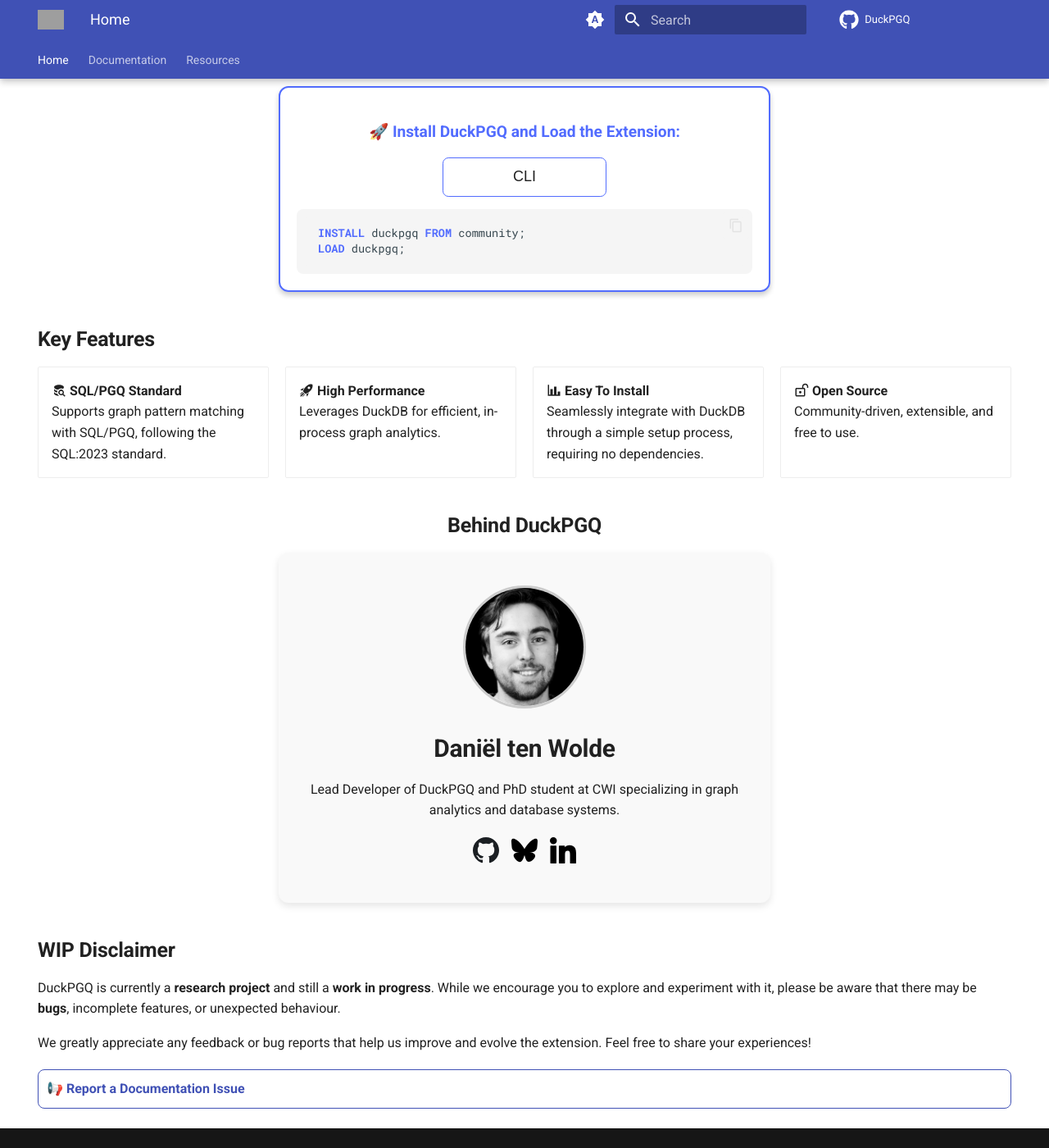
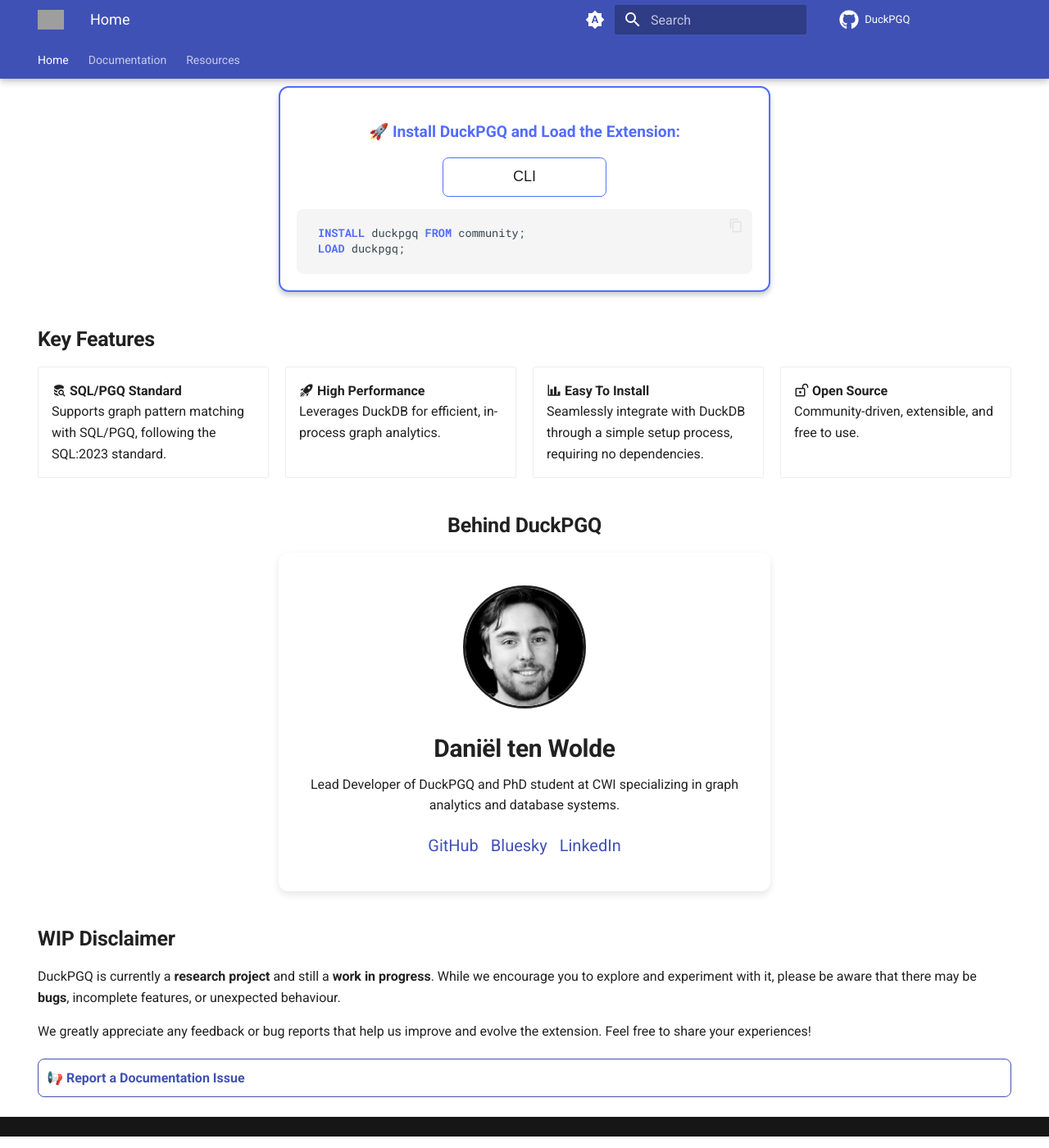
Before and after one commit to Dtenwolde/duckpgq-docs, an MkDocs documentation site: the page built from docs/index.md, in a window 1280 px wide and 1400 px high, scrolled down 344 px. Shown: the whole window at 82% size. Built offline with MkDocs 1.6.1 and Material for MkDocs 9.7.7, drawn with Linux system fonts in a browser that asks for light colours; nearby versions of some CDN libraries; comment, search, counter and statistics services are not loaded; grey boxes are pictures that could not be loaded.

Commit message:
Went back to text

```diff
--- a/docs/index.md
+++ b/docs/index.md
@@ -67,25 +67,21 @@ hide:
 </div>
 
 
+
 <h2 class="team-header">Behind DuckPGQ</h2>
-
 
 <div class="team-section">
     <img src="assets/MK3_1748_square.JPG" alt="Daniel ten Wolde" class="team-photo">
     <h2>Daniël ten Wolde</h2>
-    <p>Lead Developer of DuckPGQ and PhD student at CWI specializing in graph analytics and database systems.</p>
+     Lead Developer of DuckPGQ and PhD student at CWI specializing in graph analytics and database systems.
+
     <div class="team-links">
-        <a href="https://github.com/Dtenwolde" target="_blank">
-            <img src="assets/github.svg" alt="GitHub" class="team-icon">
-        </a>
-        <a href="https://bsky.app/profile/dtenwolde.bsky.social" target="_blank">
-            <img src="assets/bsky.svg" alt="Bluesky" class="team-icon">
-        </a>
-        <a href="https://www.linkedin.com/in/dani%C3%ABl-ten-wolde/" target="_blank">
-            <img src="assets/linkedin.svg" alt="LinkedIn" class="team-icon">
-        </a>
+        <a href="https://github.com/Dtenwolde" target="_blank">GitHub</a>
+        <a href="https://bsky.app/profile/dtenwolde.bsky.social" target="_blank">Bluesky</a>
+        <a href="https://www.linkedin.com/in/dani%C3%ABl-ten-wolde/" target="_blank">LinkedIn</a>
     </div>
 </div>
+
 
 ## WIP Disclaimer
 
--- a/docs/stylesheets/custom_css.css
+++ b/docs/stylesheets/custom_css.css
@@ -55,45 +55,44 @@ select {
     padding: 2rem 1rem;
     max-width: 600px;
     margin: 0 auto;
-    background-color: #f9f9f9;
+    background-color: var(--md-default-bg-color); /* Dynamic background color */
+    color: var(--md-default-fg-color); /* Dynamic text color */
     border-radius: 12px;
     box-shadow: 0px 4px 10px rgba(0, 0, 0, 0.1);
 }
 
 .team-section h2 {
     margin-top: 0;
-    margin-bottom 10px;
+    margin-bottom: 10px;
     font-size: 1.8rem;
+    color: var(--md-default-fg-color); /* Dynamic text color */
 }
 
 .team-photo {
-    width: 150px; /* Set a fixed width */
-    height: 150px; /* Set a fixed height, same as width */
+    width: 150px; /* Fixed width */
+    height: 150px; /* Fixed height, same as width */
     border-radius: 100%; /* Ensures the image is a perfect circle */
     object-fit: cover; /* Ensures the image content scales to fit the circular shape */
     margin-bottom: 1rem;
-    border: 3px solid #ccc;
+    border: 3px solid var(--md-default-fg-color); /* Dynamic border color */
 }
 
 .team-links {
-    display: flex;
-    justify-content: center;
-    gap: 15px;
-    margin-top: 1rem;
+    display: flex; /* Arrange links in a row */
+    justify-content: center; /* Center the links */
+    gap: 15px; /* Add spacing between links */
+    margin-top: 1rem; /* Space from the paragraph above */
+    font-size: 1rem; /* Optional: Increase link font size for emphasis */
 }
 
 .team-links a {
-    display: inline-block;
+    text-decoration: none; /* Remove underline from links */
+    color: var(--md-primary-fg-color); /* Use the theme's primary color */
+    transition: color 0.2s ease; /* Add a hover effect */
 }
 
-.team-icon {
-    width: 32px;
-    height: 32px;
-    transition: transform 0.2s ease;
-}
-
-.team-icon:hover {
-    transform: scale(1.2);
+.team-links a:hover {
+    color: var(--md-accent-fg-color); /* Change color on hover */
 }
 
 /* Center the main Team header */
@@ -109,9 +108,57 @@ select {
     text-align: center;
     font-size: 1.5rem; /* Slightly smaller for differentiation */
     margin-bottom: 0.5rem; /* Adds smaller spacing */
+    font-weight: bold; /* Make the team name bold */
 }
 
 /* Make all h2 headers bold */
 h2, h3 {
     font-weight: bold !important; /* Apply bold font style */
 }
+
+
+
+/* Make all h2 headers bold */
+h2, h3 {
+    font-weight: bold !important; /* Apply bold font style */
+}
+
+
+.getting-started-box {
+    background-color: var(--md-primary-bg-color); /* Use theme's primary background color */
+    color: var(--md-primary-fg-color); /* Use theme's primary foreground color */
+    padding: 20px;
+    border-radius: 10px;
+    text-align: center;
+    margin: 20px auto;
+    max-width: 800px;
+    box-shadow: 0 4px 6px rgba(0, 0, 0, 0.1); /* Subtle shadow */
+}
+
+.getting-started-box h2 {
+    font-size: 1.8rem;
+    margin-bottom: 10px;
+    color: var(--md-primary-fg-color); /* Inherit theme's text color */
+}
+
+.getting-started-box p {
+    font-size: 1rem;
+    margin-bottom: 20px;
+}
+
+.get-started-button {
+    display: inline-block;
+    background-color: var(--md-accent-bg-color); /* Theme's accent background */
+    color: var(--md-accent-fg-color); /* Theme's accent foreground */
+    text-decoration: none;
+    font-weight: bold;
+    padding: 10px 20px;
+    border-radius: 20px;
+    font-size: 1rem;
+    transition: background-color 0.3s, color 0.3s;
+}
+
+.get-started-button:hover {
+    background-color: var(--md-accent-hover-bg-color); /* Subtle hover effect */
+    color: var(--md-accent-hover-fg-color); /* Subtle hover effect */
+}
```
Also changed, not shown: docs/assets/bsky.svg (deleted), docs/assets/github.svg (deleted), docs/assets/linkedin.svg (deleted), 1 other file.
